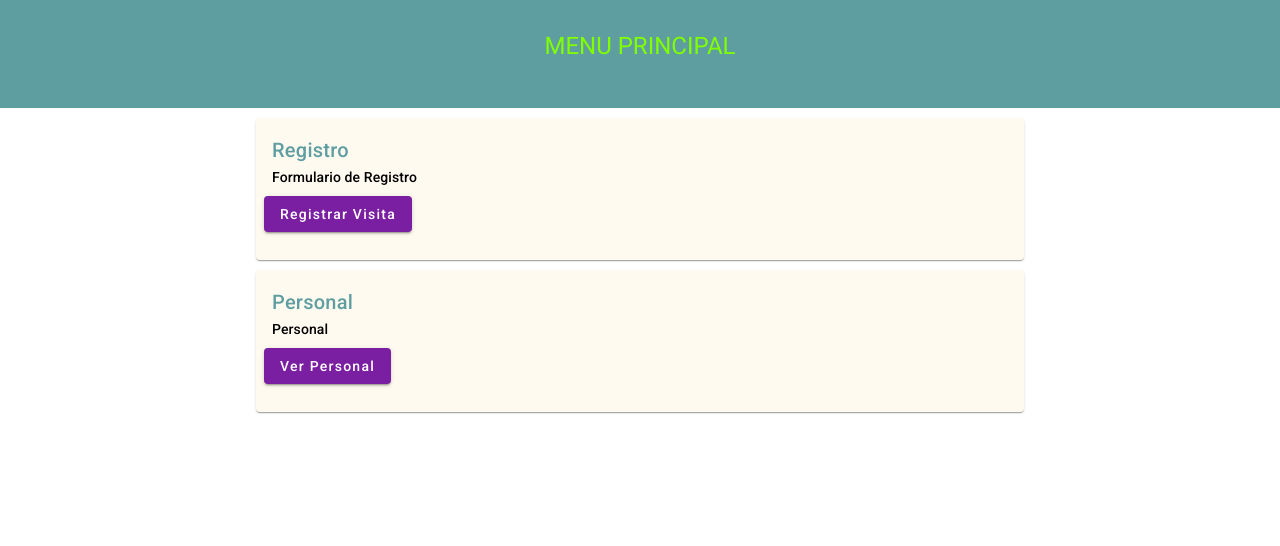
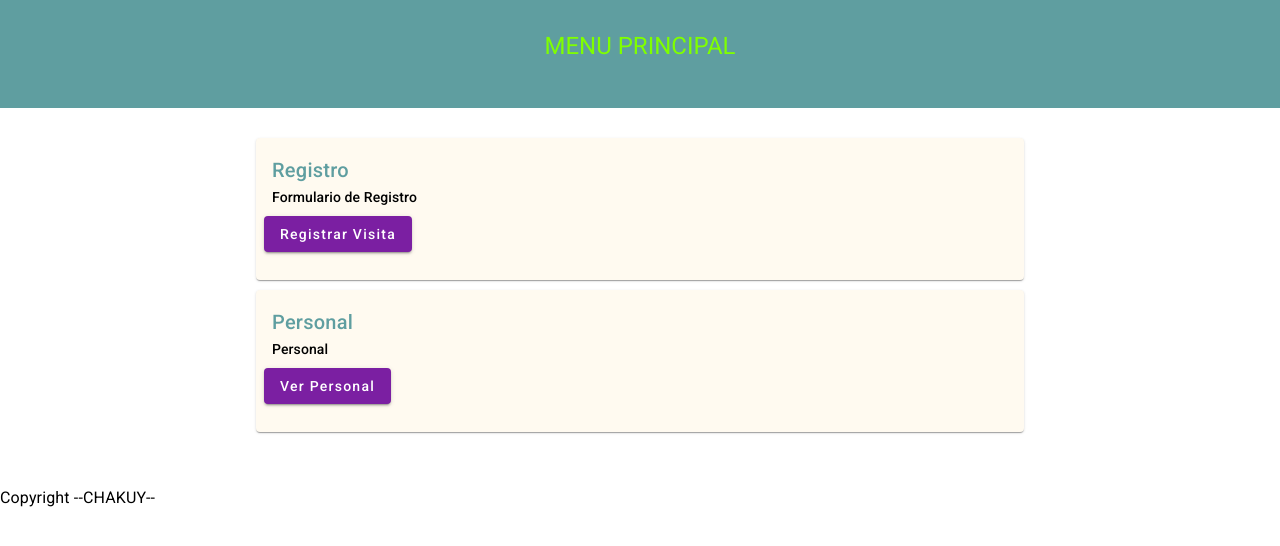
Before and after one commit to tasajos/ProANCS, an Angular app in the folder ProyN/: page /principal in a window 1280 px wide. Shown: the top 546 px of the page. Built offline with nearby package versions, Linux system fonts and the light colour scheme.

Commit message:
DB connection

```diff
--- a/ProyN/src/app/Components/principal/principal.component.html
+++ b/ProyN/src/app/Components/principal/principal.component.html
@@ -1,6 +1,7 @@
 <div class="title">
     <h1>MENU PRINCIPAL</h1>
 </div>
+<br>
 <div class="container">
     <mat-card class="card">
         <mat-card-header>
@@ -25,3 +26,14 @@
       </mat-card>
 
 </div>
+<br>
+<P>
+    <br>
+    <P>
+
+
+<div class="footer">
+    <h3>Copyright --CHAKUY--</h3>
+
+
+</div>
```
